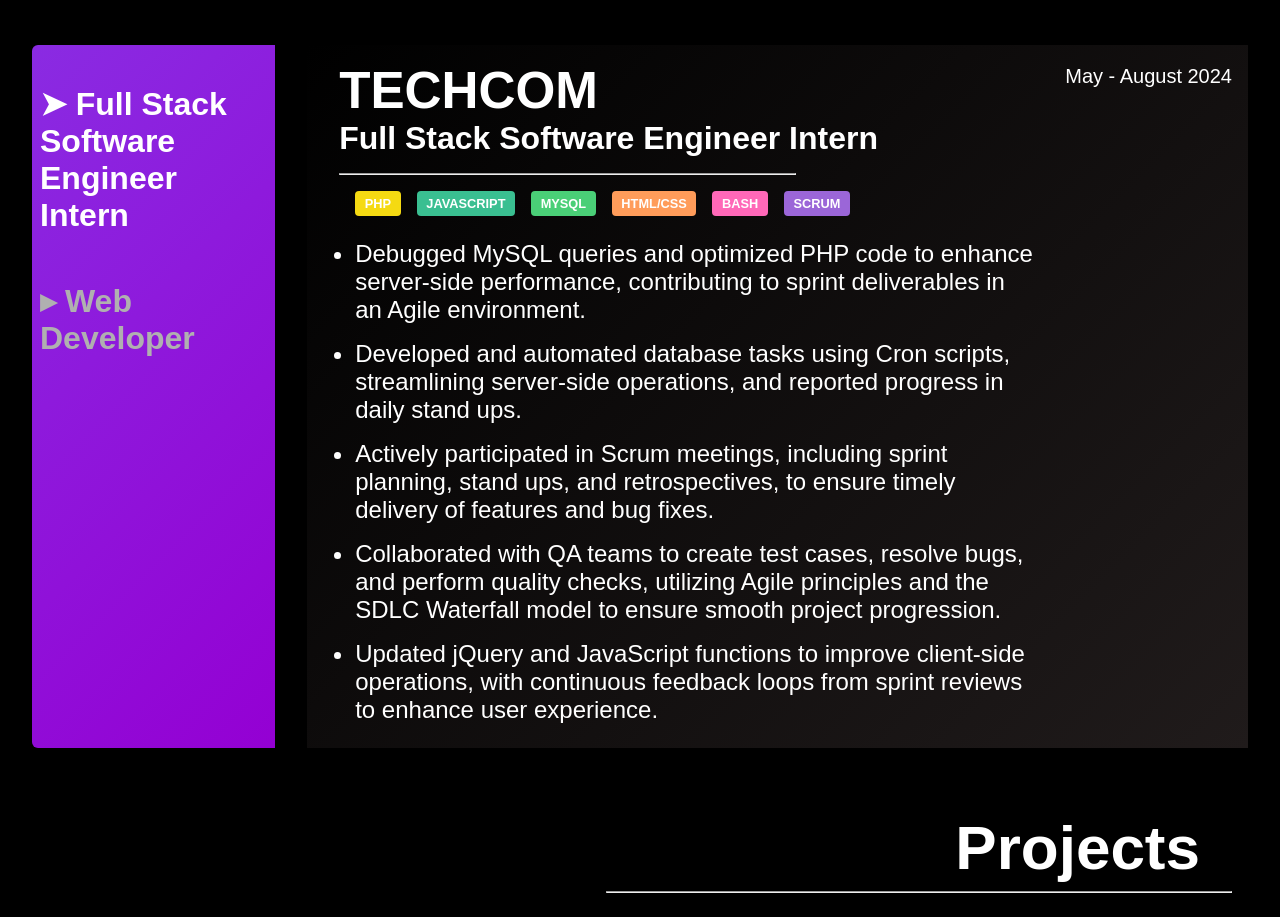
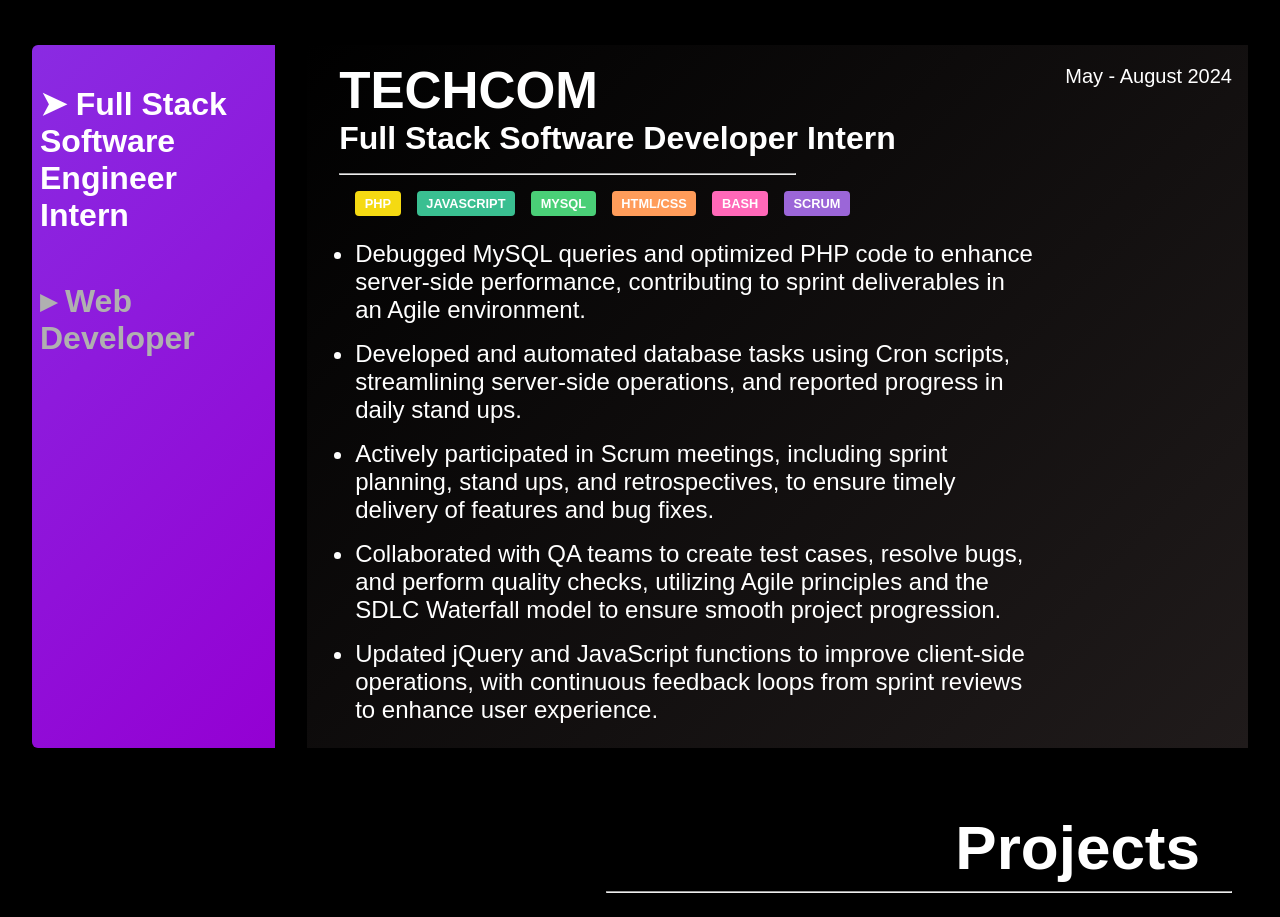
Before and after one commit to NolanS55/portfolioV2, a React (Create React App) app: page / in a window 1280 px wide. Shown: the part 960-1877 px from the top of the page. Built offline with nearby package versions, Linux system fonts and the light colour scheme.

Commit message:
Title update

```diff
--- a/src/Portfolio.js
+++ b/src/Portfolio.js
@@ -18,7 +18,7 @@
 
   // State variables for work experience and projects
     const [company_name, setCompanyName] = useState("TECHCOM");
-    const [title, setTitle] = useState("Full Stack Software Engineer Intern");
+    const [title, setTitle] = useState("Full Stack Software Developer Intern");
     const [duration, setDuration] = useState("May - August 2024");
     const [items, setItems] = useState(["Debugged MySQL queries and optimized PHP code to enhance server-side performance, contributing to sprint deliverables in an Agile environment.",
         "Developed and automated database tasks using Cron scripts, streamlining server-side operations, and reported progress in daily stand ups.",
```
